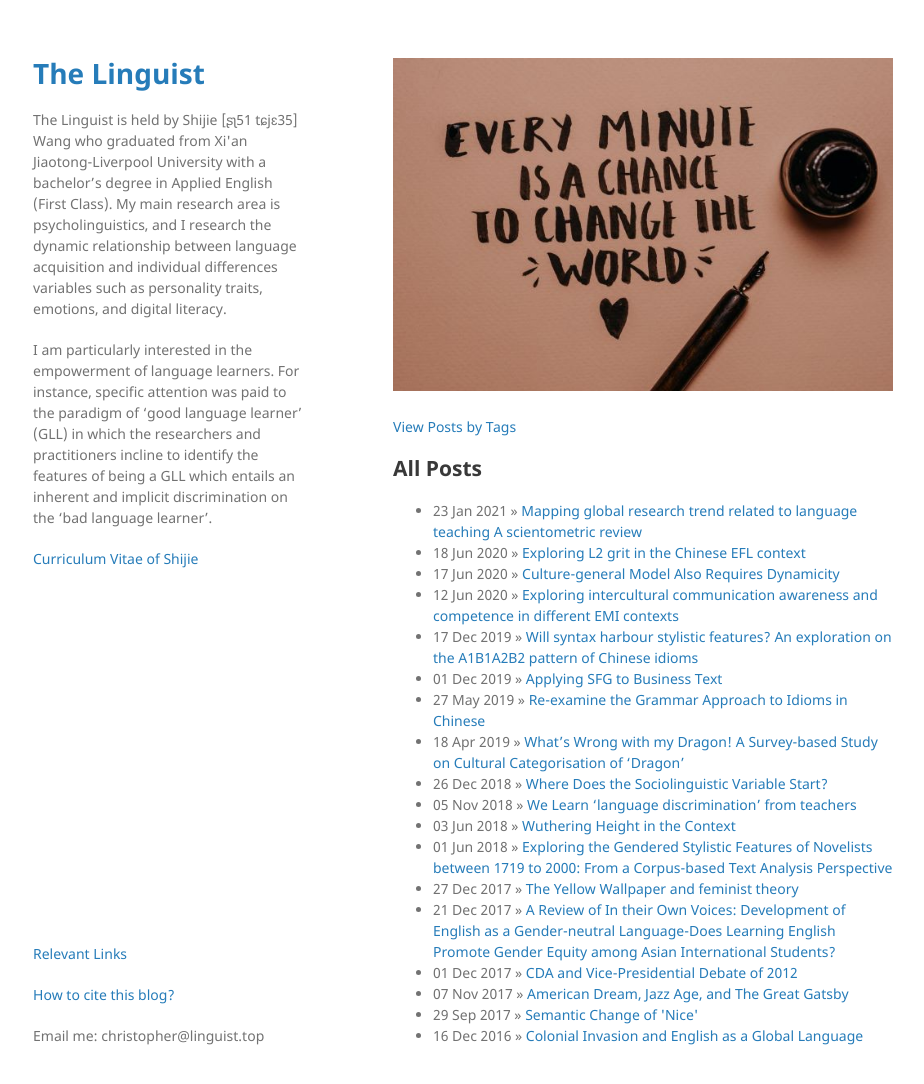
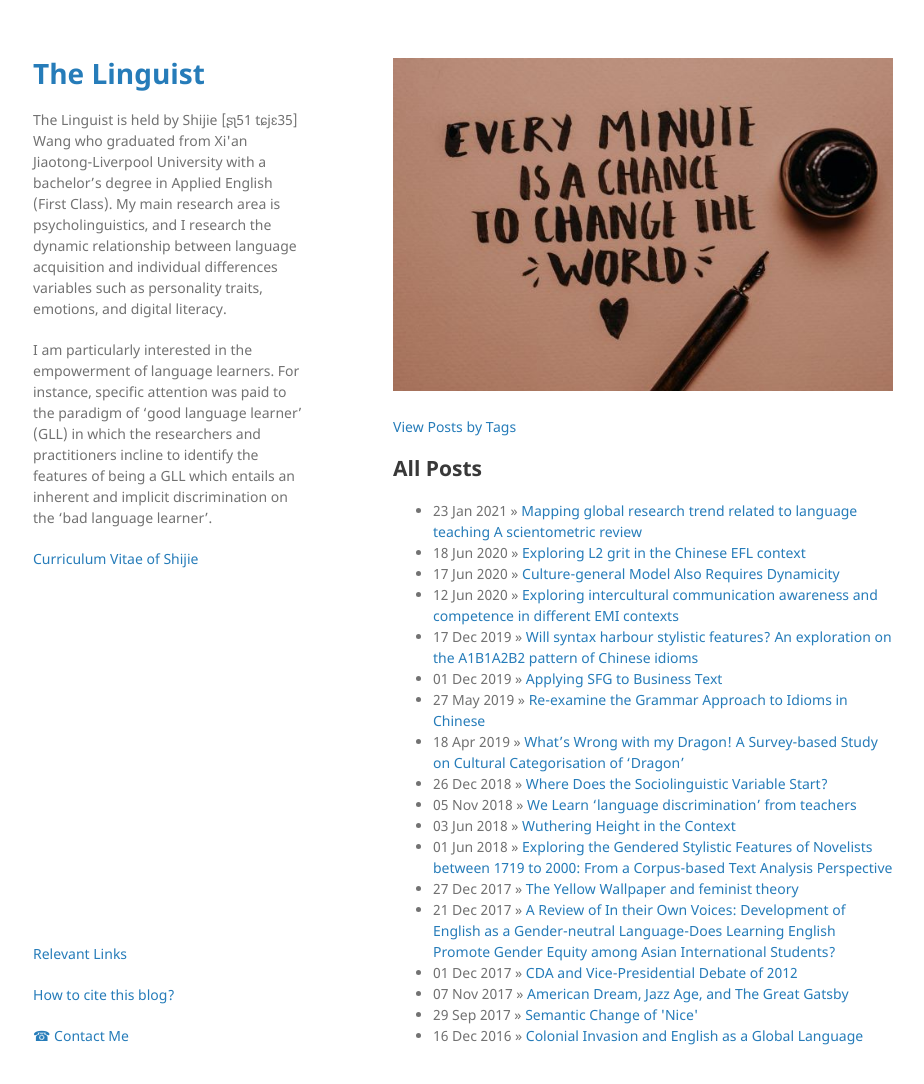
Before and after one commit to ChristopherTLAL/personal-blog, a Jekyll site: the page built from index.md, in a window 1280 px wide and 1116 px high. Shown: the top 1084 px of the window, without its empty margins (177-1101 px from the left). Built offline with Jekyll 4.4.1, drawn with Linux system fonts in a browser that asks for light colours; our own code applies the rules of GitHub Pages for plain Markdown files.

Commit message:
Update default.html

```diff
--- a/_layouts/default.html
+++ b/_layouts/default.html
@@ -38,7 +38,7 @@
       <footer>
         <p class="view"><a href="Relevant_Links">Relevant Links</a></p>
         <p><a href="https://linguist.top/How_to_Cite/">How to cite this blog?</a></p>
-        <p>Email me: christopher@linguist.top</p>
+        <p><a href="https://linguist.top/Contact/">☎ Contact Me</a></p>
       </footer>
     </div>
 
```
